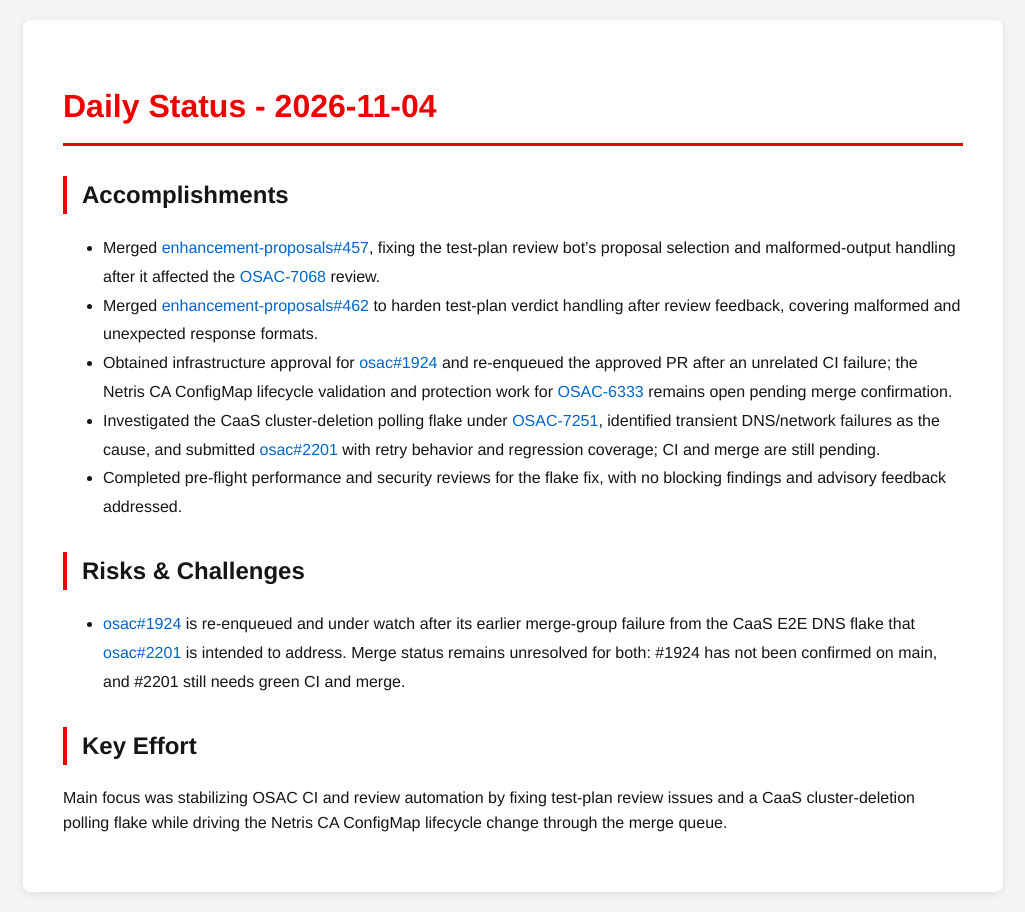
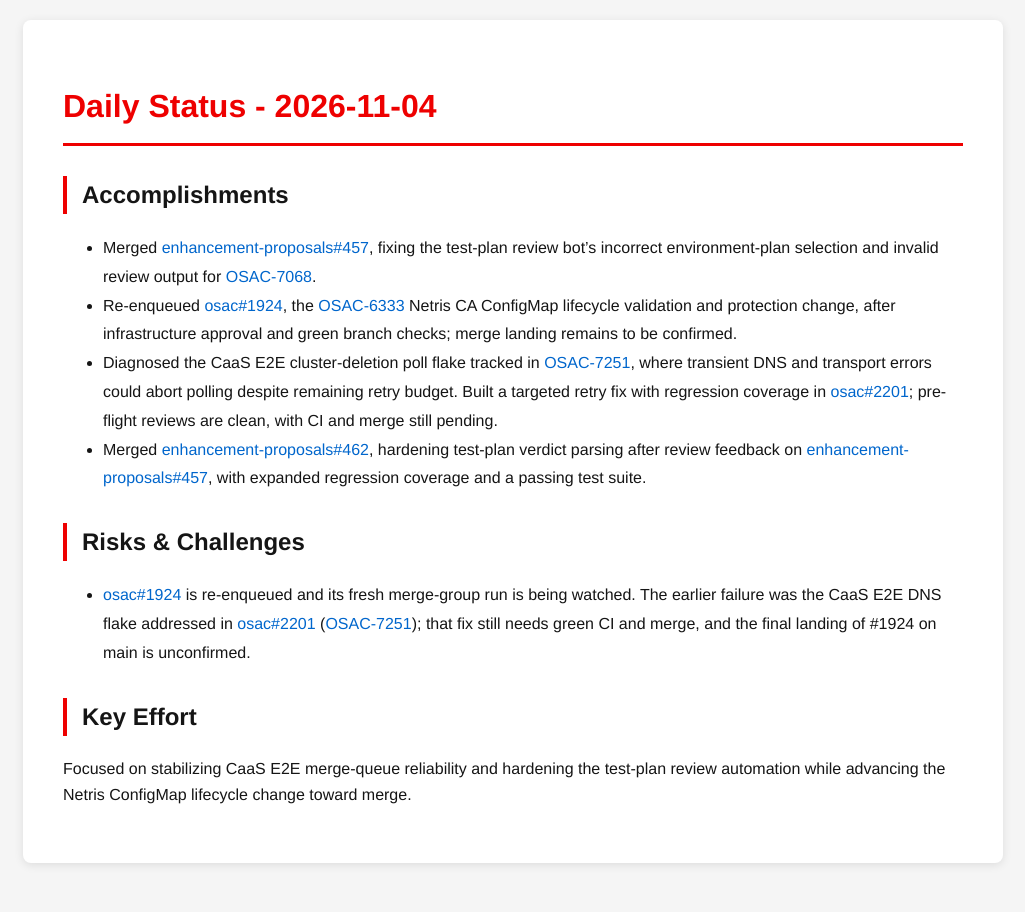
Before and after one commit to tzvatot/daily-status, a Jekyll site: the page built from 2026-11-04.md, in a window 1280 px wide. Shown: the whole page, without its empty margins (127-1152 px from the left). Built offline with Jekyll 4.4.1, drawn with Linux system fonts in a browser that asks for light colours.

Commit message:
Daily status update - 2026-11-04

```diff
--- a/2026-11-04.md
+++ b/2026-11-04.md
@@ -7,14 +7,13 @@ date: 2026-11-04
 # Daily Status - 2026-11-04
 
 ## Accomplishments
-- Merged [enhancement-proposals#457](https://github.com/osac-project/enhancement-proposals/pull/457), fixing the test-plan review bot's proposal selection and malformed-output handling after it affected the [OSAC-7068](https://redhat.atlassian.net/browse/OSAC-7068) review.
-- Merged [enhancement-proposals#462](https://github.com/osac-project/enhancement-proposals/pull/462) to harden test-plan verdict handling after review feedback, covering malformed and unexpected response formats.
-- Obtained infrastructure approval for [osac#1924](https://github.com/osac-project/osac/pull/1924) and re-enqueued the approved PR after an unrelated CI failure; the Netris CA ConfigMap lifecycle validation and protection work for [OSAC-6333](https://redhat.atlassian.net/browse/OSAC-6333) remains open pending merge confirmation.
-- Investigated the CaaS cluster-deletion polling flake under [OSAC-7251](https://redhat.atlassian.net/browse/OSAC-7251), identified transient DNS/network failures as the cause, and submitted [osac#2201](https://github.com/osac-project/osac/pull/2201) with retry behavior and regression coverage; CI and merge are still pending.
-- Completed pre-flight performance and security reviews for the flake fix, with no blocking findings and advisory feedback addressed.
+- Merged [enhancement-proposals#457](https://github.com/osac-project/enhancement-proposals/pull/457), fixing the test-plan review bot’s incorrect environment-plan selection and invalid review output for [OSAC-7068](https://redhat.atlassian.net/browse/OSAC-7068).
+- Re-enqueued [osac#1924](https://github.com/osac-project/osac/pull/1924), the [OSAC-6333](https://redhat.atlassian.net/browse/OSAC-6333) Netris CA ConfigMap lifecycle validation and protection change, after infrastructure approval and green branch checks; merge landing remains to be confirmed.
+- Diagnosed the CaaS E2E cluster-deletion poll flake tracked in [OSAC-7251](https://redhat.atlassian.net/browse/OSAC-7251), where transient DNS and transport errors could abort polling despite remaining retry budget. Built a targeted retry fix with regression coverage in [osac#2201](https://github.com/osac-project/osac/pull/2201); pre-flight reviews are clean, with CI and merge still pending.
+- Merged [enhancement-proposals#462](https://github.com/osac-project/enhancement-proposals/pull/462), hardening test-plan verdict parsing after review feedback on [enhancement-proposals#457](https://github.com/osac-project/enhancement-proposals/pull/457), with expanded regression coverage and a passing test suite.
 
 ## Risks & Challenges
-- [osac#1924](https://github.com/osac-project/osac/pull/1924) is re-enqueued and under watch after its earlier merge-group failure from the CaaS E2E DNS flake that [osac#2201](https://github.com/osac-project/osac/pull/2201) is intended to address. Merge status remains unresolved for both: #1924 has not been confirmed on main, and #2201 still needs green CI and merge.
+- [osac#1924](https://github.com/osac-project/osac/pull/1924) is re-enqueued and its fresh merge-group run is being watched. The earlier failure was the CaaS E2E DNS flake addressed in [osac#2201](https://github.com/osac-project/osac/pull/2201) ([OSAC-7251](https://redhat.atlassian.net/browse/OSAC-7251)); that fix still needs green CI and merge, and the final landing of #1924 on main is unconfirmed.
 
 ## Key Effort
-Main focus was stabilizing OSAC CI and review automation by fixing test-plan review issues and a CaaS cluster-deletion polling flake while driving the Netris CA ConfigMap lifecycle change through the merge queue.
+Focused on stabilizing CaaS E2E merge-queue reliability and hardening the test-plan review automation while advancing the Netris ConfigMap lifecycle change toward merge.
```
